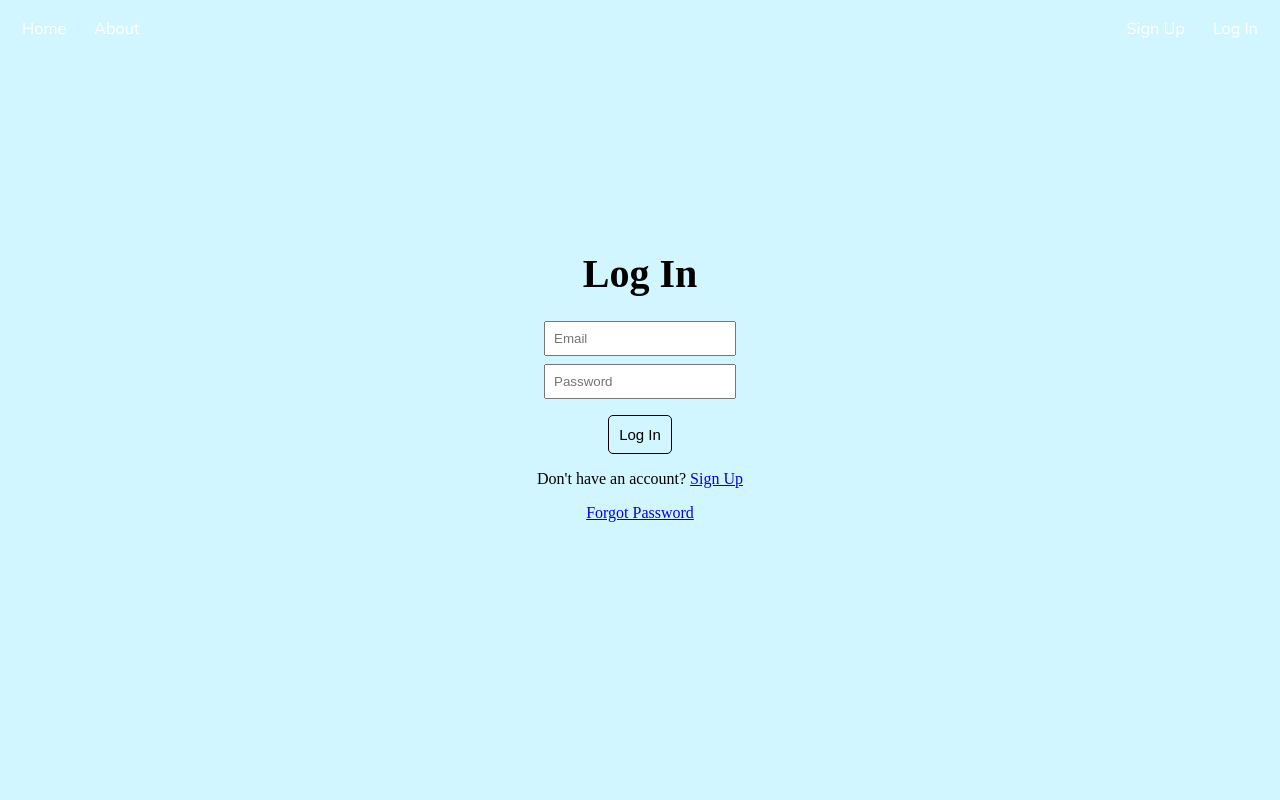
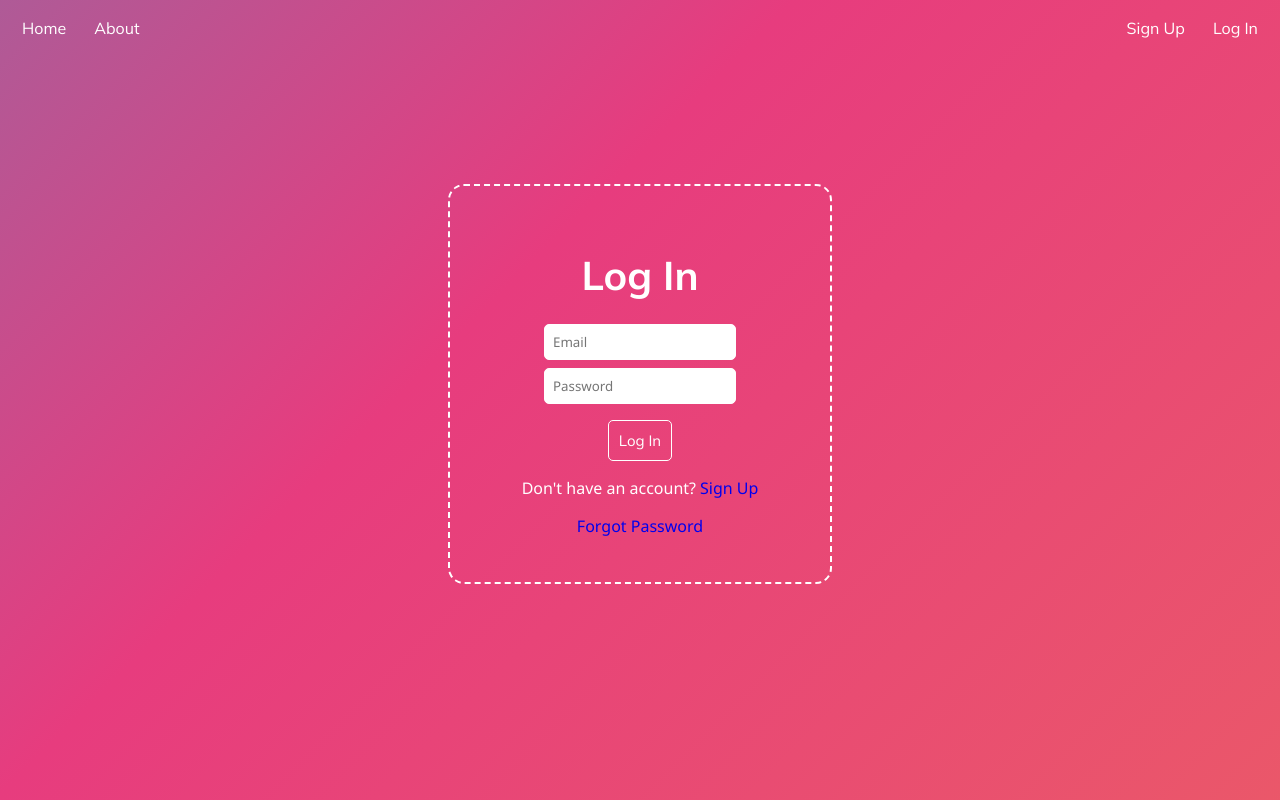
Before and after one commit to DVDOSO/PowerBoard, a SvelteKit app: page /login in a window 1280 px wide. Built offline with nearby package versions, Linux system fonts and the light colour scheme; no server answers; sample sign-in values are in the browser's storage.

Commit message:
Private UI

```diff
--- a/src/routes/login/+page.svelte
+++ b/src/routes/login/+page.svelte
@@ -25,9 +25,17 @@
     }
 </script>
 
+<link rel="preconnect" href="https://fonts.googleapis.com">
+<link rel="preconnect" href="https://fonts.gstatic.com" crossorigin>
+<link href="https://fonts.googleapis.com/css2?family=Ubuntu:ital,wght@0,300;0,400;0,500;0,700;1,300;1,400;1,500;1,700&display=swap" rel="stylesheet">
+<link rel="preconnect" href="https://fonts.googleapis.com">
+<link rel="preconnect" href="https://fonts.gstatic.com" crossorigin>
+<link href="https://fonts.googleapis.com/css2?family=Mulish:ital,wght@0,200..1000;1,200..1000&family=Ubuntu:ital,wght@0,300;0,400;0,500;0,700;1,300;1,400;1,500;1,700&display=swap" rel="stylesheet">
+
 <NavbarGuest/>
 
 <div class='webpage'>
+    <div class='box'></div>
     <div class='containerMain'>
         <h1 class='title'>
             Log In
@@ -51,12 +59,14 @@
     .webpage {
         height: 100vh;
         overflow: hidden;
+        background: linear-gradient(-45deg, #ee7752, #e73c7e, #23a6d5, #23d5ab);
+        background-size: 400% 400%;
+        animation: gradient 15s ease infinite;
     }
     .containerMain {
         text-align: center;
         margin: 0;
         padding: 10px;
-        background-color: rgb(210, 246, 255);
         width: 100%;
         height: 300vh;
     }
@@ -64,6 +74,18 @@
         font-size: 40px;
         margin-top: 30vh;
         margin-bottom: 3vh;
+        font-family: "Mulish", sans-serif;
+        color: white;
+    }
+    .box{
+        border: 2px dashed white;
+        width: 30vw;
+        height: 50vh;
+        left: 35vw;
+        top: 23vh;
+        position: fixed;
+        border-radius: 2vh;
+        pointer-events: none;
     }
     label {
         display: block;
@@ -73,14 +95,20 @@
     input {
         padding: 1vh;
         width: 15vw;
-
+        border-radius: 5px;
+        border: white solid 1px;
+        font-family:'Segoe UI', Tahoma, Geneva, Verdana, sans-serif;
+    }
+    input:focus {
+        outline-color: rgb(0, 22, 135);
+        outline-style: double;
+        outline-width: 1px;
     }
     .submitButton {
         margin-top: 1vh;
-        border-color: rgb(154, 181, 255);
         background-color: transparent;
-        border: black solid 1px;
-        color: black;
+        border: rgb(255, 255, 255) solid 1px;
+        color: rgb(255, 255, 255);
         padding: 10px;
         margin-right: 5px;
         margin-left: 5px;
@@ -89,21 +117,38 @@
         cursor: pointer;
         border-radius: 5px;
         transition-duration: 0.4s;
+        font-family: 'Mulish', sans-serif;
     }
     .submitButton:hover {
-        background-color: rgb(154, 181, 255);
-        color: white;
+        background-color: rgb(255, 255, 255);
+        color: rgb(85, 85, 85);
+        box-shadow: 0 0 3vh rgba(255, 255, 255, .5);
     }
     p {
         margin-top: 2vh;
         display: inline;
+        color: white;
+        font-family: 'Segoe UI', Tahoma, Geneva, Verdana, sans-serif;
     }
     a {
         margin-top: 2vh;
         display: inline-block;
+        text-decoration: none;
+        font-family: 'Segoe UI', Tahoma, Geneva, Verdana, sans-serif;
     }
     .forgotPassword {
         display:block;
         margin-top: 2vh;
     }
+    @keyframes gradient {
+        0% {
+            background-position: 0% 50%;
+        }
+        50% {
+            background-position: 100% 50%;
+        }
+        100% {
+            background-position: 0% 50%;
+        }
+    }
 </style>
--- a/src/routes/passwordreset/+page.svelte
+++ b/src/routes/passwordreset/+page.svelte
@@ -17,9 +17,17 @@
     }
 </script>
 
+<link rel="preconnect" href="https://fonts.googleapis.com">
+<link rel="preconnect" href="https://fonts.gstatic.com" crossorigin>
+<link href="https://fonts.googleapis.com/css2?family=Ubuntu:ital,wght@0,300;0,400;0,500;0,700;1,300;1,400;1,500;1,700&display=swap" rel="stylesheet">
+<link rel="preconnect" href="https://fonts.googleapis.com">
+<link rel="preconnect" href="https://fonts.gstatic.com" crossorigin>
+<link href="https://fonts.googleapis.com/css2?family=Mulish:ital,wght@0,200..1000;1,200..1000&family=Ubuntu:ital,wght@0,300;0,400;0,500;0,700;1,300;1,400;1,500;1,700&display=swap" rel="stylesheet">
+
 <NavbarGuest/>
 
 <div class='webpage'>
+    <div class='box'></div>
     <div class='containerMain'>
         <h1 class='title'>
             Forgot Password
@@ -39,19 +47,33 @@
     .webpage {
         height: 100vh;
         overflow: hidden;
+        background: linear-gradient(-45deg, #ee7752, #e73c7e, #23a6d5, #23d5ab);
+        background-size: 400% 400%;
+        animation: gradient 15s ease infinite;
     }
     .containerMain {
         text-align: center;
         margin: 0;
         padding: 10px;
-        background-color: rgb(210, 246, 255);
         width: 100%;
         height: 300vh;
     }
     .title {
         font-size: 40px;
-        margin-top: 30vh;
+        margin-top: 32vh;
         margin-bottom: 3vh;
+        color: white;
+        font-family: 'Mulish', sans-serif;
+    }
+    .box{
+        border: 2px dashed white;
+        width: 30vw;
+        height: 45vh;
+        left: 35vw;
+        top: 23vh;
+        position: fixed;
+        border-radius: 2vh;
+        pointer-events: none;
     }
     label {
         display: block;
@@ -61,14 +83,20 @@
     input {
         padding: 1vh;
         width: 15vw;
-
+        border-radius: 5px;
+        border: white solid 1px;
+        font-family:'Segoe UI', Tahoma, Geneva, Verdana, sans-serif;
+    }
+    input:focus {
+        outline-color: rgb(0, 22, 135);
+        outline-style: double;
+        outline-width: 1px;
     }
     .submitButton {
         margin-top: 1vh;
-        border-color: rgb(154, 181, 255);
         background-color: transparent;
-        border: black solid 1px;
-        color: black;
+        border: rgb(255, 255, 255) solid 1px;
+        color: rgb(255, 255, 255);
         padding: 10px;
         margin-right: 5px;
         margin-left: 5px;
@@ -77,21 +105,34 @@
         cursor: pointer;
         border-radius: 5px;
         transition-duration: 0.4s;
+        font-family: 'Mulish', sans-serif;
     }
     .submitButton:hover {
-        background-color: rgb(154, 181, 255);
-        color: white;
+        background-color: rgb(255, 255, 255);
+        color: rgb(85, 85, 85);
+        box-shadow: 0 0 3vh rgba(255, 255, 255, .5);
     }
     p {
         margin-top: 2vh;
         display: inline;
+        color: white;
+        font-family: 'Segoe UI', Tahoma, Geneva, Verdana, sans-serif;
     }
     a {
         margin-top: 2vh;
         display: inline-block;
+        text-decoration: none;
+        font-family: 'Segoe UI', Tahoma, Geneva, Verdana, sans-serif;
     }
-    .forgotPassword {
-        display:block;
-        margin-top: 2vh;
+    @keyframes gradient {
+        0% {
+            background-position: 0% 50%;
+        }
+        50% {
+            background-position: 100% 50%;
+        }
+        100% {
+            background-position: 0% 50%;
+        }
     }
 </style>
```
